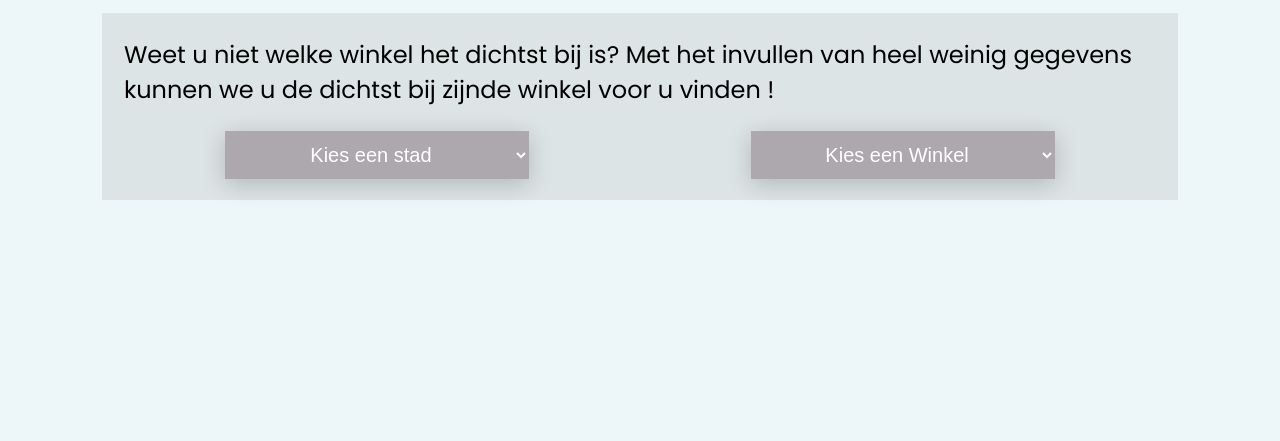
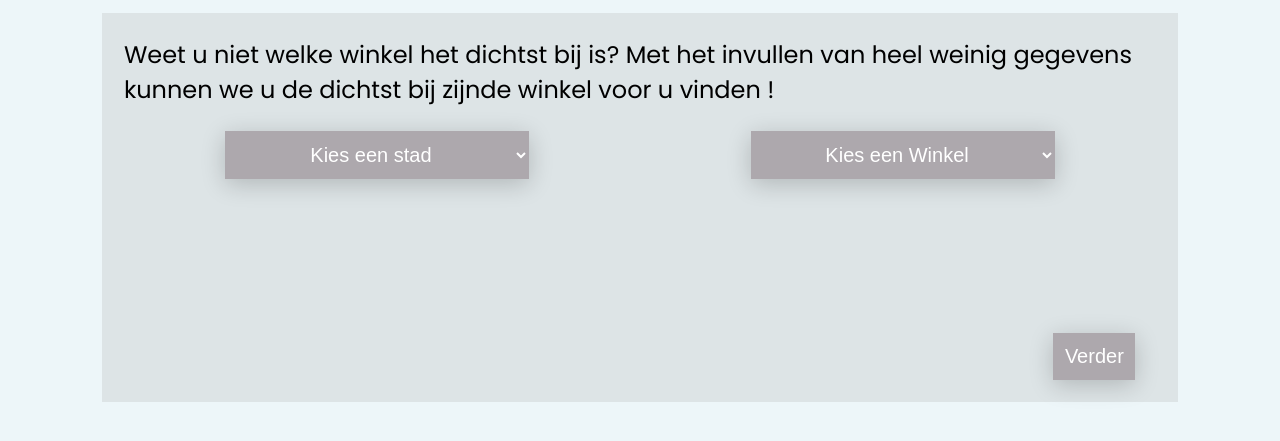
Before and after one commit to Moonsolos/Team-5, a PHP site: page /dichtstbijZijndeWinkels/place.html in a window 1280 px wide. Shown: the part 254-695 px from the top of the page. Run offline with PHP 8.4, Linux system fonts and the light colour scheme.

Commit message:
29.03.2023 furkan javascript dropdown en button

```diff
--- a/css/dichtstbijZinde-winkel.css
+++ b/css/dichtstbijZinde-winkel.css
@@ -51,6 +51,7 @@ main {
 
 .field{
     margin: 2% 2%;
+
 }
 
 .flex-container {
@@ -77,3 +78,19 @@ main {
     outline: none;
     text-align: center;
 }
+
+button {
+    width: 80%;
+    background-color: #ADA8AD;
+    padding: 12px;
+    color: white;
+    border: none;
+    font-size: 20px;
+    box-shadow: 0 5px 25px rgba(0, 0, 0, 0.2);
+    outline: none;
+    text-align: center;
+}
+.position-button{
+    padding-left: 90%;
+    padding-top: 15%;
+}
--- a/dichtstbijZijndeWinkels/place.html
+++ b/dichtstbijZijndeWinkels/place.html
@@ -38,8 +38,10 @@
                     </select>
                     </div>
             </div>
-
-        </div>
+            <div class="position-button">
+                <button class="right-arrow">Verder</button>
+            </div>
+            </div>
     </div>
 </main>
 
--- a/dichtstbijZijndeWinkels/webservice-start-furkan/includes/actions.php
+++ b/dichtstbijZijndeWinkels/webservice-start-furkan/includes/actions.php
@@ -37,19 +37,19 @@ function getCityShops($id)
 {
     $tags = [
         1 => [
-            "winkel" => 'Albert Heijn','Dirk','Plus','Jumbo','Aldi','Lidl'
+            "winkel" => ['Kies een winkel','Albert Heijn','Dirk','Plus','Jumbo','Aldi','Lidl']
         ],
         2 => [
-            "winkel" => 'Dirk','Plus','Jumbo','Aldi','Lidl','Albert Heijn'
+            "winkel" => ['Kies een winkel','Dirk','Plus','Jumbo','Aldi','Lidl','Albert Heijn']
         ],
         3 => [
-            "winkel" => 'Jumbo','Aldi','Lidl','Albert Heijn','Dirk','Plus'
+            "winkel" => ['Kies een winkel','Jumbo','Aldi','Lidl','Albert Heijn','Dirk','Plus']
         ],
         4 => [
-            "winkel" => 'Aldi','Lidl','Albert Heijn','Dirk','Plus','Jumbo'
+            "winkel" => ['Kies een winkel','Aldi','Lidl','Albert Heijn','Dirk','Plus','Jumbo']
         ],
         5 => [
-            "winkel" => 'Lidl','Alber Heijn','Plus','Spar','Gall&Gall','De Eekhoorn'
+            "winkel" => ['Kies een winkel','Lidl','Alber Heijn','Plus','Spar','Gall&Gall','De Eekhoorn']
         ],
     ];
 
--- a/js/furkanmain.js
+++ b/js/furkanmain.js
@@ -4,7 +4,8 @@ window.addEventListener('load', init);
 let apiUrl = '../dichtstbijZijndeWinkels/webservice-start-furkan/index.php';
 let fillName;
 let dropdown;
-let detailContent
+let detailContent;
+let button;
 
 /**
  * Initialize after the DOM is ready
@@ -15,19 +16,20 @@ function init()
     detailContent = document.getElementById('shop-dropdown');
     cityDropdownList(apiUrl, fillCityDropdown);
     dropdown = document.getElementById('city-dropdown');
-    dropdown.addEventListener('change', fillCityShops);
+    dropdown.addEventListener('click', fillCityShops);
+
 }
 
-function cityDropdownList(){
+function cityDropdownList(url,succesCall){
 
-    fetch(apiUrl)
+    fetch(url)
         .then((response) => {
             if (!response.ok) {
                 throw new Error(response.statusText);
             }
             return response.json();
         })
-        .then(fillCityDropdown)
+        .then(succesCall)
         .catch(ajaxErrorHandler);
 
 }
@@ -51,7 +53,7 @@ function fillCityDropdown(cities){
 
 function fillCityShops(e){
     let target = e.target;
-    detailContent.innerHTML = '<option>Kies een winkel</option>';
+    detailContent.innerHTML = '';
     let id;
     switch (dropdown.value) {
         case 'Rotterdam':
@@ -68,6 +70,7 @@ function fillCityShops(e){
             break;
         case 'Schoonhoven':
             id = 5;
+            break;
     }
     cityDropdownList(`../dichtstbijZijndeWinkels/webservice-start-furkan/index.php?id=${id}`, fillCity)
 }
```
